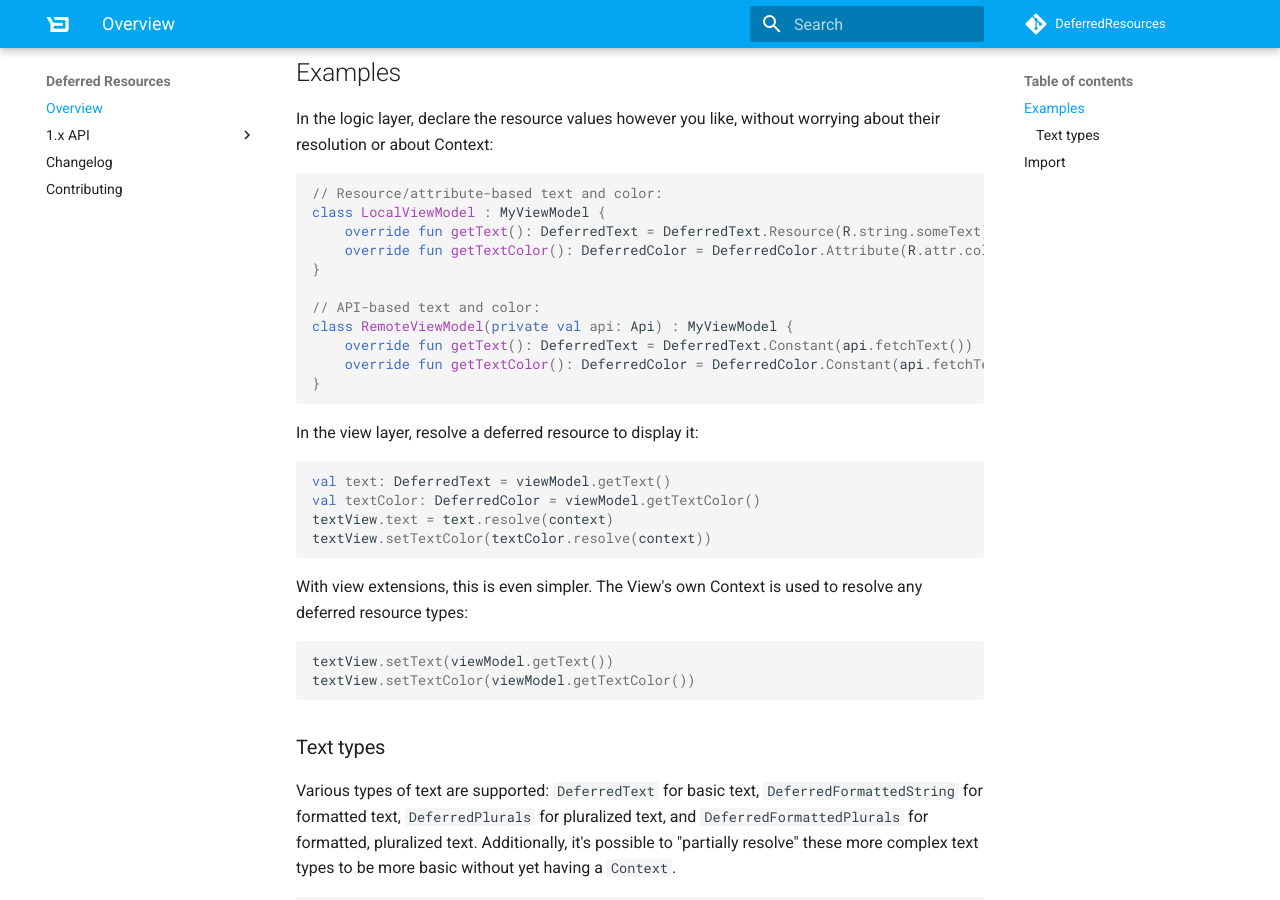
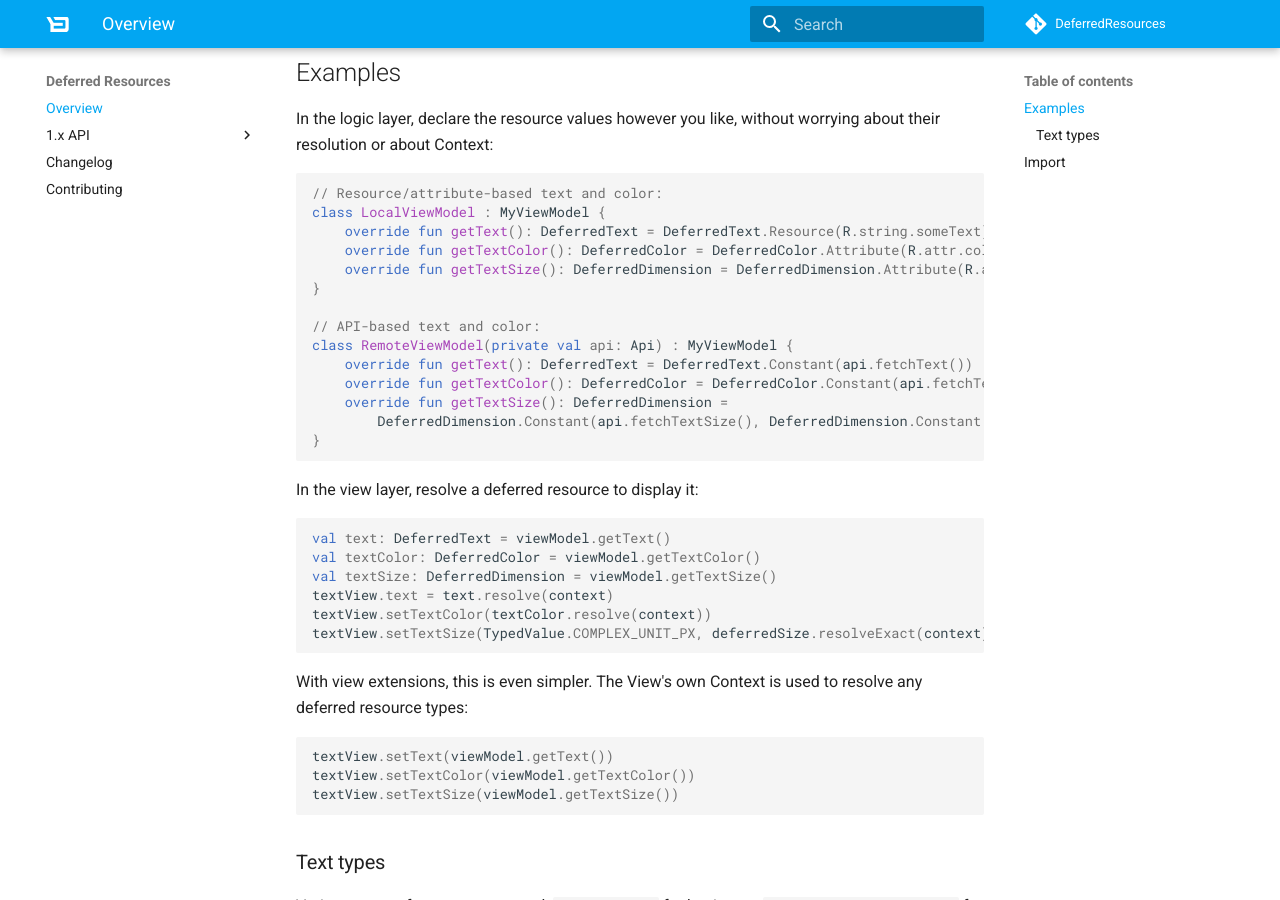
Before and after one commit to Backbase/DeferredResources, an MkDocs documentation site: the page built from docs/index.md, in a window 1280 px wide and 900 px high, scrolled down 267 px. Built offline with MkDocs 1.6.1 and Material for MkDocs 9.7.7, drawn with Linux system fonts in a browser that asks for light colours; comment, search, counter and statistics services are not loaded.

````diff
--- a/docs/index.md
+++ b/docs/index.md
@@ -14,12 +14,15 @@ resolution or about Context:
 class LocalViewModel : MyViewModel {
     override fun getText(): DeferredText = DeferredText.Resource(R.string.someText)
     override fun getTextColor(): DeferredColor = DeferredColor.Attribute(R.attr.colorOnBackground)
+    override fun getTextSize(): DeferredDimension = DeferredDimension.Attribute(R.attr.bodyTextSize)
 }
 
 // API-based text and color:
 class RemoteViewModel(private val api: Api) : MyViewModel {
     override fun getText(): DeferredText = DeferredText.Constant(api.fetchText())
     override fun getTextColor(): DeferredColor = DeferredColor.Constant(api.fetchTextColor())
+    override fun getTextSize(): DeferredDimension =
+        DeferredDimension.Constant(api.fetchTextSize(), DeferredDimension.Constant.Unit.SP)
 }
 ```
 
@@ -27,8 +30,10 @@ In the view layer, resolve a deferred resource to display it:
 ```kotlin
 val text: DeferredText = viewModel.getText()
 val textColor: DeferredColor = viewModel.getTextColor()
+val textSize: DeferredDimension = viewModel.getTextSize()
 textView.text = text.resolve(context)
 textView.setTextColor(textColor.resolve(context))
+textView.setTextSize(TypedValue.COMPLEX_UNIT_PX, deferredSize.resolveExact(context))
 ```
 
 With view extensions, this is even simpler. The View's own Context is used to resolve any deferred
@@ -36,6 +41,7 @@ resource types:
 ```kotlin
 textView.setText(viewModel.getText())
 textView.setTextColor(viewModel.getTextColor())
+textView.setTextSize(viewModel.getTextSize())
 ```
 
 ### Text types
````
Also changed, not shown: CHANGELOG.md (+6 -0 lines), README.md (+6 -0 lines), 1 other file.
